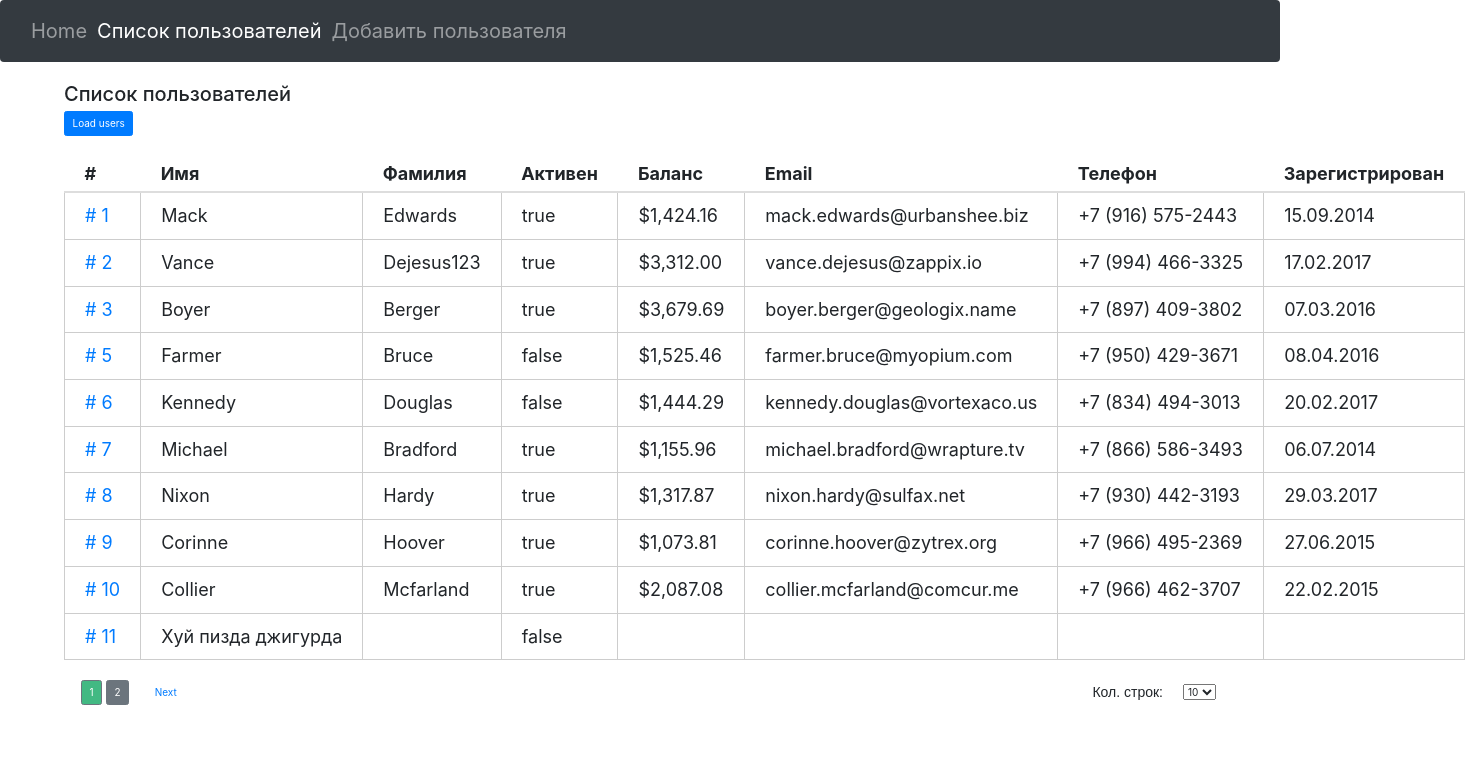
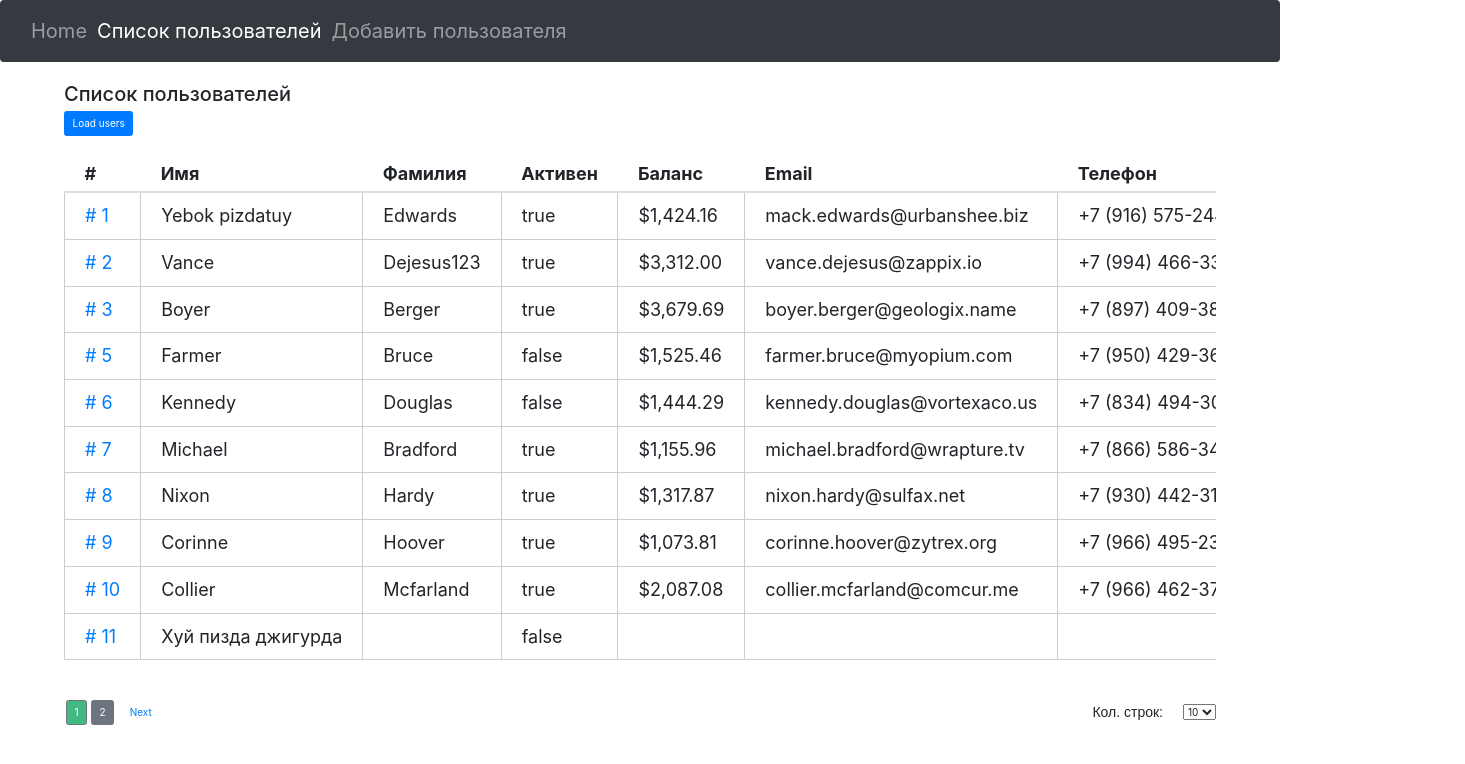
Before and after one commit to Ex-Zy/vue, a Vue app in the folder 2/: page /users in a window 1280 px wide. Shown: the top 764 px of the page, 1465 px wide, since content can reach past the window. Built offline with nearby package versions, Linux system fonts and the light colour scheme; data requests are answered from the project's data file.

Commit message:
upd grid

```diff
--- a/2/db.json
+++ b/2/db.json
@@ -7,7 +7,7 @@
       "picture": "http://placehold.it/128x128",
       "age": 31,
       "accessLevel": "user",
-      "firstName": "Mack",
+      "firstName": "Yebok pizdatuy",
       "lastName": "Edwards",
       "company": "URBANSHEE",
       "email": "mack.edwards@urbanshee.biz",
@@ -150,7 +150,7 @@
       "balance": "",
       "picture": "",
       "age": 0,
-      "accessLevel": "",
+      "accessLevel": "admin",
       "firstName": "Хуй пизда джигурда",
       "lastName": "",
       "company": "",
--- /dev/null
+++ b/2/src/components/GridTable.vue
@@ -0,0 +1,28 @@
+<template>
+  <div class="grid-table">
+    <div class="grid-table__body">
+      <slot name="body"></slot>
+    </div>
+    <div class="grid-table__bottom">
+      <slot name="bottom"></slot>
+    </div>
+  </div>
+</template>
+
+<script>
+  export default {
+    name: "GridTable"
+  }
+</script>
+
+<style lang="sass" scoped>
+.grid-table
+  position: relative
+  &__body
+    overflow: auto
+  &__bottom
+    display: flex
+    justify-content: space-between
+    align-items: center
+    padding: 20px 0
+</style>
--- a/2/src/components/Pagination.vue
+++ b/2/src/components/Pagination.vue
@@ -32,8 +32,7 @@
           <button
             type="button"
             class="btn btn-secondary"
-            @click="changePage(page)"
-          >
+            @click="changePage(page)">
             {{page}}
           </button>
       </li>
@@ -123,30 +122,30 @@
   }
 </script>
 
-<style>
-  .pagination {
-    display: inline-flex;
-    align-items: center;
-    justify-content: space-between;
-    margin: 0;
-  }
-  .pagination__left {
-    order: 1;
-  }
-  .pagination__right {
-    order: 3;
-  }
-  .pagination-list {
-    list-style: none;
-    padding: 0;
-    margin: 0 15px;
-    display: flex;
-    order: 2;
-  }
-  .pagination-list li {
-    margin: 0 2px;
-  }
-  .pagination-list li.is-active .btn {
-    background: #42b983;
-  }
+<style lang="sass" scoped>
+.pagination
+  position: relative
+  display: inline-flex
+  align-items: center
+  margin: 0
+  &__left
+    order: 1
+    .btn
+      margin: 0 5px 0 0
+  &__right
+    order: 3
+    .btn
+      margin: 0 0 0 5px
+.pagination-list
+  list-style: none
+  padding: 0
+  display: flex
+  align-items: center
+  order: 2
+  margin: 0
+  li
+    margin: 0 2px
+    &.is-active
+      .btn
+        background: #42b983
 </style>
--- a/2/src/components/FormSelect.vue
+++ b/2/src/components/SelectList.vue
@@ -14,7 +14,7 @@
 
 <script>
   export default {
-    name: 'form-select',
+    name: 'selectList',
     model: {
       prop: 'perPage',
       event: 'change'
--- a/2/src/views/users.vue
+++ b/2/src/views/users.vue
@@ -11,21 +11,24 @@
       Oops: oops oops
     </div>
 
-    <user-list v-else :users="getFilteredUsers(users)" />
-
-    <div class="table-bottom">
-
-      <pagination
-        v-model="currentPage"
-        :total-rows="totalRows"
-        :per-page="perPage"></pagination>
-
-      <form-select
-        v-model.number="perPage"
-        :options="pageOptions"></form-select>
-    </div>
+    <grid-table v-else>
+      <template slot="body">
+        <user-list
+          :users="getFilteredUsers(users)" />
+      </template>
+      <template slot="bottom">
+        <pagination
+          v-model="currentPage"
+          :total-rows="totalRows"
+          :per-page="perPage"></pagination>
+        <select-list
+          v-model.number="perPage"
+          :options="pageOptions"></select-list>
+      </template>
+    </grid-table>
 
   </div>
+
 </template>
 
 <script>
@@ -36,7 +39,8 @@
     components: {
       'user-list': () => import('@/components/UserList.vue'),
       'pagination': () => import('@/components/Pagination.vue'),
-      'form-select': () => import('@/components/FormSelect.vue')
+      'select-list': () => import('@/components/SelectList.vue'),
+      'grid-table': () => import('@/components/GridTable.vue')
     },
     data() {
       return {
```
